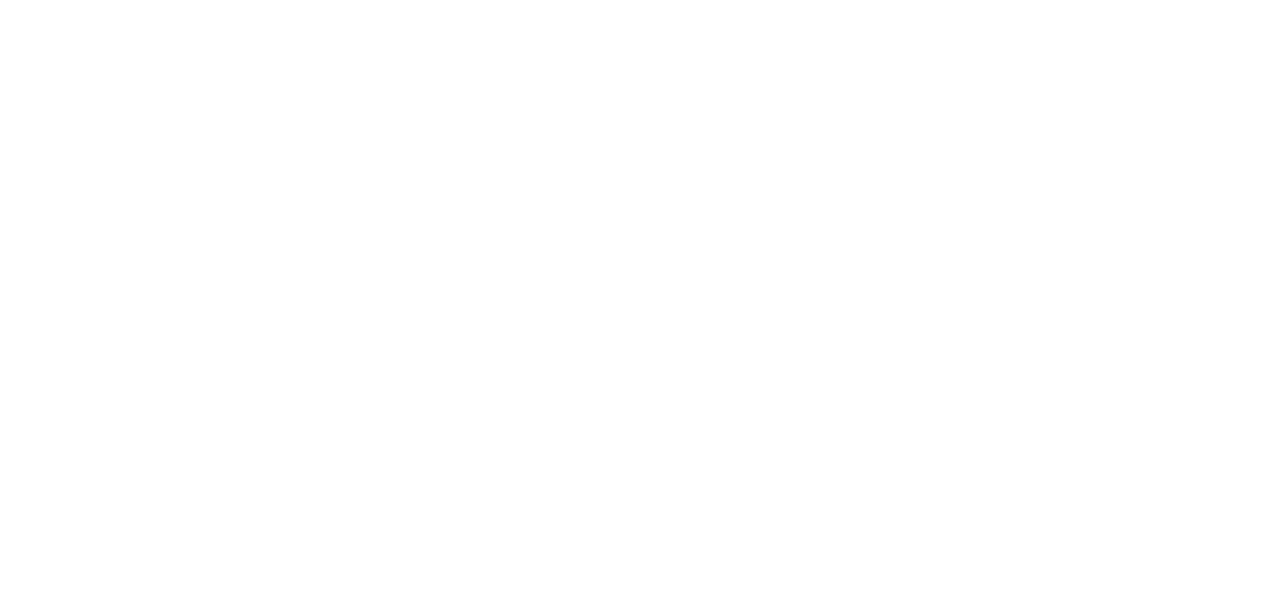
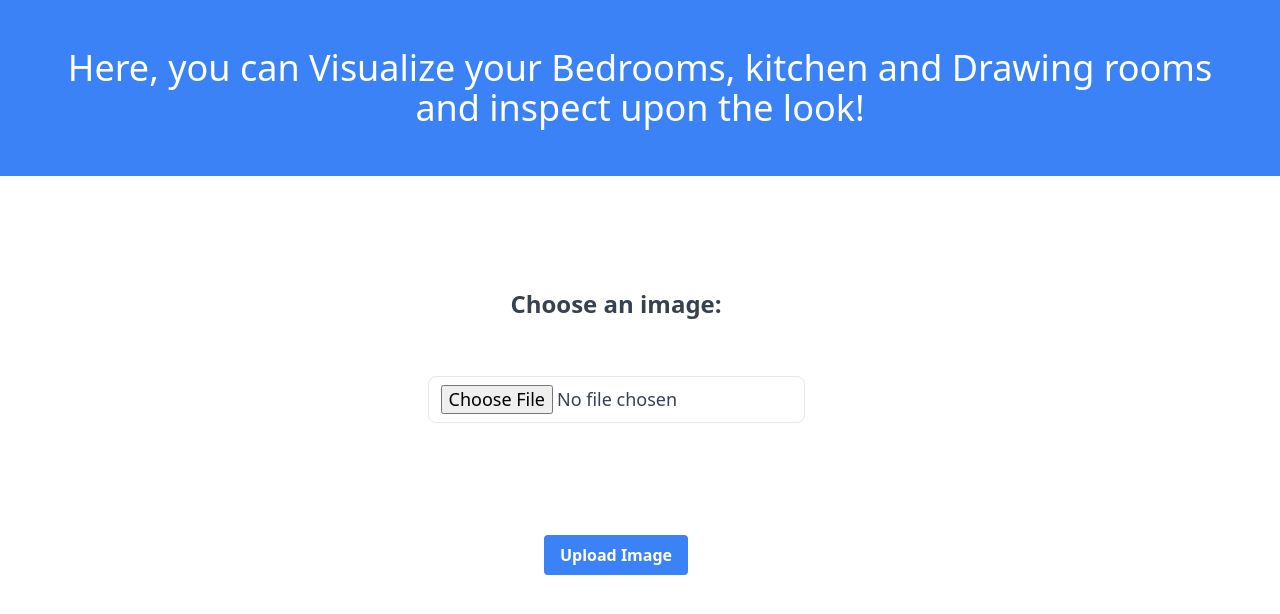
Before and after one commit to Ronnit3012/djcsi_SAD-Boys, a React (Create React App) app in the folder client/: page /shop in a window 1280 px wide. Before the commit this address had no page. Shown: the top 614 px of the page. Built offline with nearby package versions, Linux system fonts and the light colour scheme.

Commit message:
image frontend added

```diff
--- a/client/src/App.jsx
+++ b/client/src/App.jsx
@@ -1,6 +1,6 @@
 import "./App.css";
 import { BrowserRouter as Router, Route, Routes } from "react-router-dom";
-import { Home, Profile} from "./pages/pages";
+import { Home, Profile, Shop} from "./pages/pages";
 
 function App() {
   return (
@@ -9,6 +9,7 @@ function App() {
         <Routes>
           <Route exact path="/" element={<Home />} />
           <Route exact path='/profile' element={<Profile />} />
+          <Route exact path='/shop' element={<Shop />} />
         </Routes>
       </Router>
     </div>
--- a/client/src/components/Landing/Landing.jsx
+++ b/client/src/components/Landing/Landing.jsx
@@ -1,11 +1,12 @@
 import React from "react";
-import { Link } from "react-router-dom";
+import { Link, useNavigate } from "react-router-dom";
 import paint1 from "../../assests/paint1.png";
 import paint2 from "../../assests/paint2.png";
 import paint3 from "../../assests/paint3.png";
 import "./Landing.css";
 
 const Landing = () => {
+  const navigate = useNavigate();
   var slideIndex = 1;
   var myTimer;
   var slideshowContainer;
@@ -18,7 +19,6 @@ const Landing = () => {
     } else {
       showSlides((slideIndex += 1));
     }
-
     //COMMENT OUT THE LINES BELOW TO KEEP ARROWS PART OF MOUSEENTER PAUSE/RESUME
     if (n === -1) {
       myTimer = setInterval(function () {
@@ -34,6 +34,7 @@ const Landing = () => {
   function showSlides(n) {
     var i;
     var slides = document.getElementsByClassName("mySlides");
+    if (Array.from(slides).length !== 0) {
       if (n > slides.length) {
         slideIndex = 1;
       }
@@ -43,7 +44,11 @@ const Landing = () => {
       for (i = 0; i < slides.length; i++) {
         slides[i].style.display = "none";
       }
+      // console.log(slides);
       slides[slideIndex - 1].style.display = "block";
+    } else {
+      pause();
+    }
   }
 
   const pause = () => {
@@ -85,13 +90,12 @@ const Landing = () => {
             Visualize Home Decor
           </h1>
           <p className="mb-6 max-w-2xl font-semibold text-slate-700 lg:mb-8 md:text-lg lg:text-xl dark:text-slate-800">
-            Easily detect fake profiles from display pictures using Computer
-            Vision and Deep Learning models deployed for inference via simple
-            API calls. Harness the power of machine learning while staying out
-            of MLOps!
+            An easy webapp for visualizing the colors and textures fo your walls
+            from the comfort of your Home. Harness the power of machine learning
+            while staying out of MLOps!
           </p>
-          <Link
-            to="/shop"
+          <button
+            onClick={() => {pause(); navigate("/shop");}}
             id="get-started-mid"
             className="cursor-pointer inline-flex font-bold justify-center items-center py-3 px-5 mr-3 text-base text-center text-slate-50 rounded-lg bg-slate-900 ease-in-out delay-100 hover:bg-black focus:ring-4 focus:ring-slate-300 dark:focus:ring-slate-900"
           >
@@ -108,7 +112,7 @@ const Landing = () => {
                 clipRule="evenodd"
               ></path>
             </svg>
-          </Link>
+          </button>
         </div>
         <div className="hidden lg:mt-0 lg:col-span-5 lg:flex">
           <div className="slideshow-container">
--- /dev/null
+++ b/client/src/pages/Shop.jsx
@@ -0,0 +1,68 @@
+import React from "react";
+
+import { useState } from "react";
+
+function Shop() {
+  const [selectedFile, setSelectedFile] = useState(null);
+  const [previewUrl, setPreviewUrl] = useState(null);
+
+  const handleFileInput = (e) => {
+    setSelectedFile(e.target.files[0]);
+    setPreviewUrl(URL.createObjectURL(e.target.files[0]));
+  };
+
+  const handleSubmit = (e) => {
+    e.preventDefault();
+    // You can now use `selectedFile` to upload the image to your backend server
+    // ...
+  };
+
+  return (
+    <div>
+      <div className="flex bg-blue-500 text-white text-4xl text-center mb-4 px-12 py-12 ">
+        Here, you can Visualize your Bedrooms, kitchen and Drawing rooms and
+        inspect upon the look!
+      </div>
+      <div>
+        <form onSubmit={handleSubmit}>
+          <div className="block text-center mb-4 mr-12 px-12 py-12">
+            <label
+              className="block text-center text-2xl text-gray-700 font-bold mb-2 px-12 py-12"
+              htmlFor="image"
+            >
+              Choose an image:
+            </label>
+            <input
+              className="border text-lg rounded-lg py-2 px-3 text-gray-700 leading-tight focus:outline-none focus:shadow-outline"
+              id="image"
+              name="image"
+              type="file"
+              accept="image/*"
+              onChange={handleFileInput}
+            />
+          </div>
+          <div className="flex justify-center">
+            {previewUrl && (
+              <img
+                className="mt-4 rounded-lg shadow-lg w-2/5 px-11 py-11 "
+                src={previewUrl}
+                alt="Selected file preview"
+              />
+            )}
+          </div>
+          <div className="block text-center mb-4 mr-12 px-12 py-12">
+            <button
+              className="bg-blue-500 hover:bg-blue-700 text-white font-bold py-2 px-4 rounded justify-center"
+              type="submit"
+              disabled={!selectedFile}
+            >
+              Upload Image
+            </button>
+          </div>
+        </form>
+      </div>
+    </div>
+  );
+}
+
+export default Shop;
--- a/client/src/pages/pages.js
+++ b/client/src/pages/pages.js
@@ -1,4 +1,5 @@
 import Home from "./Home";
 import Profile from "./Profile"
+import Shop from "./Shop"
 
-export { Home, Profile };
+export { Home, Profile, Shop };
```
Lines whose indentation alone changed are shown as unchanged.
